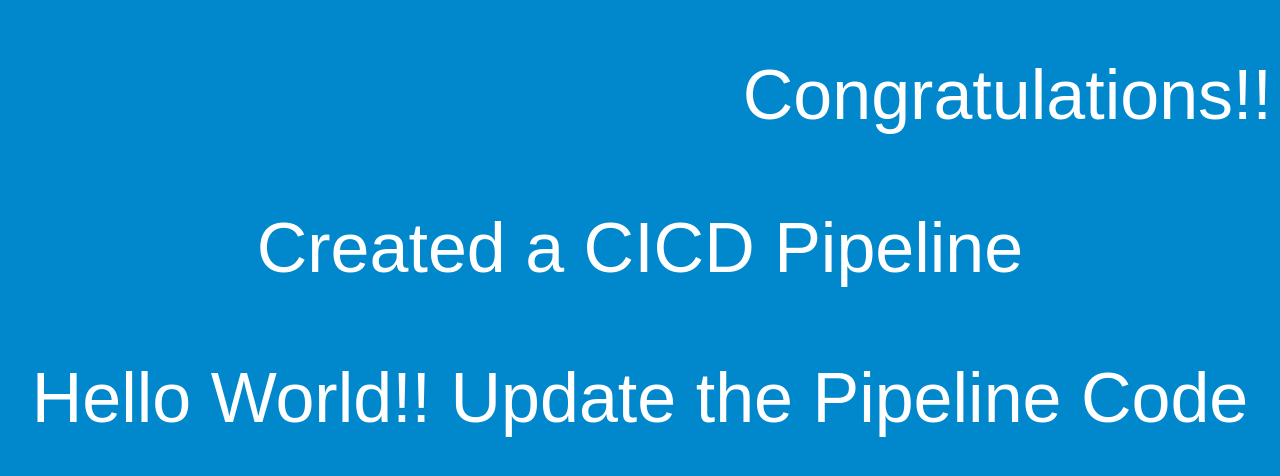
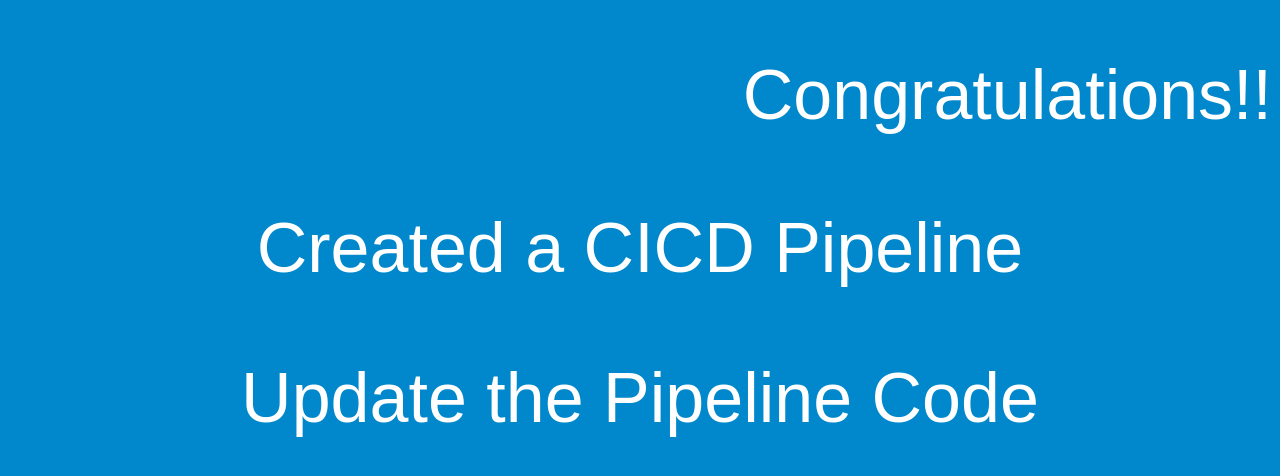
Before and after one commit to NINJAWAR/demo, a plain HTML site: page index.html in a window 1280 px wide. Drawn offline with Linux system fonts and the light colour scheme.

Commit message:
Update index.html

```diff
--- a/index.html
+++ b/index.html
@@ -28,7 +28,7 @@
   <div align="center">
     <marquee behavior=alternate><h1>Congratulations!!</h1></marquee>
 <h1><p>Created a CICD Pipeline</p>
-    <p>Hello World!! Update the Pipeline Code</p></h1>
+    <p> Update the Pipeline Code</p></h1>
   </div>
 </body>
 </html>
```
